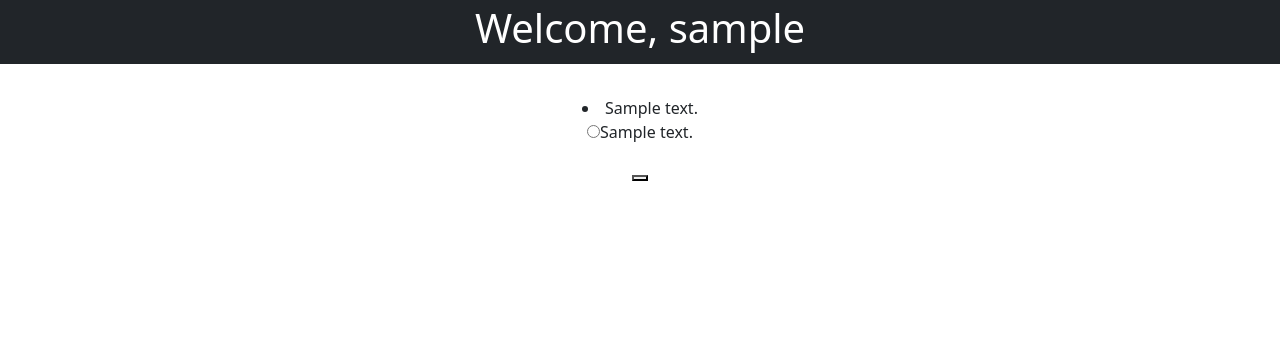
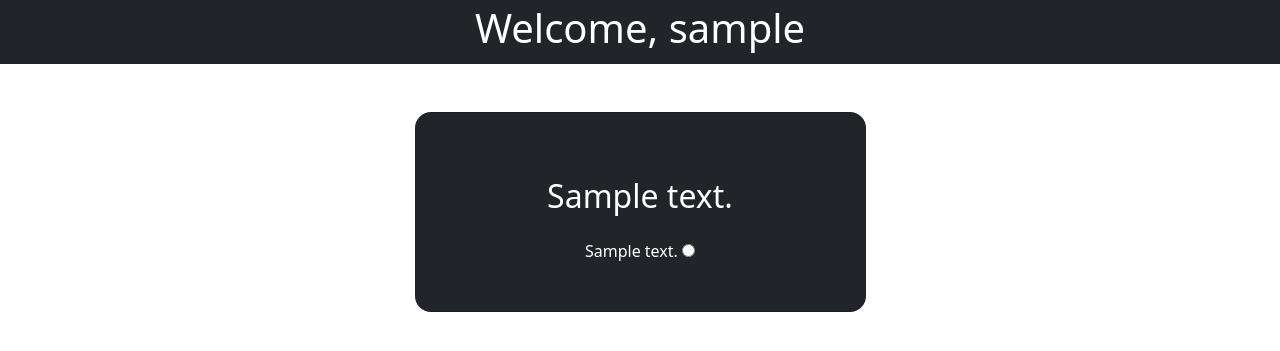
Before and after one commit to JadeAshford/TriviaCrackRemix, a Flask app: template Frontend/templates/take_quiz_by_link.html in a window 1280 px wide. Shown: the part 173-524 px from the top of the page. Run offline with Flask 2, Linux system fonts and the light colour scheme; the template is opened without the code that fills it: most values are stand-ins (such as "Sample title", 1, 10 or a date in 2020).

Commit message:
updated take_quiz_by link

```diff
--- a/Frontend/templates/take_quiz_by_link.html
+++ b/Frontend/templates/take_quiz_by_link.html
@@ -3,7 +3,7 @@
 
 <head>
     <meta charset="utf-8">
-    <title>It's not Trivia Crack!</title>
+    <title>{{ quiz_name }}</title>
 </head>
 
 <body>
@@ -12,17 +12,27 @@
     <div class=" p-1 bg-dark text-white">
         <h1 class="h1 text-center">Welcome, {{ username }}</h1>
     </div>
-    <div class="container-fluid text-center" style="margin-top: 2rem">
-        <form action="{{quiz_id}}" method="post">
-            {% for q in questions %}
-            <li style='align-self: left;'>{{ q.text }}</li>
-                {% for answer in q.answers %}
-                    <p><input type="radio">{{ answer }}</p>
-                {% endfor %}
-            {% endfor %}
 
-            <button type="submit"></button>
-        </form>
+    <div class="container mt-sm-5 my-1">
+        <div class="row d-flex justify-content-center align-items-center h-100 g-6 gy-2">
+            <div class="col-12 col-md-8 col-lg-6 col-xl-5">
+                    {% for q in questions %}
+                        <div class="card bg-dark text-white" style="border-radius: 1rem;">
+                            <div class="card-body p-5 text-center">
+                                <div class="question ml-sm-5 pl-sm-5 pt-2">
+                                    <div class="py-2 h5"><h2>{{ q.text }}</h2></div>
+                                    <div class="ml-md-3 ml-sm-3 pl-md-5 pt-sm-0 pt-3" id="options">
+                                        {% for answer in q.answers %}
+                                        <label class="options">{{ answer }} <input type="radio" name="radio"> <span class="checkmark"></span> </label>
+                                        {% endfor %}
+                                    </div>
+                                </div>
+                            </div>
+                        </div>
+                        <br>
+                    {% endfor %}
+            </div>
+        </div>
     </div>
     {% endblock %}
 </body>
```
